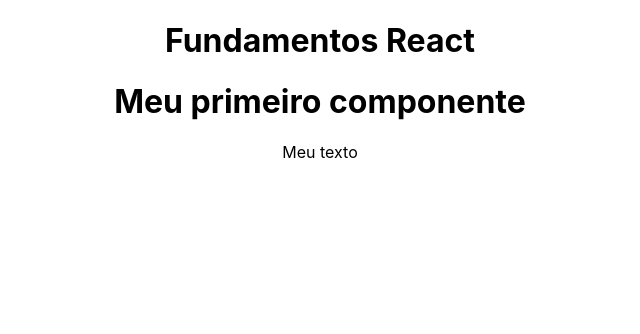
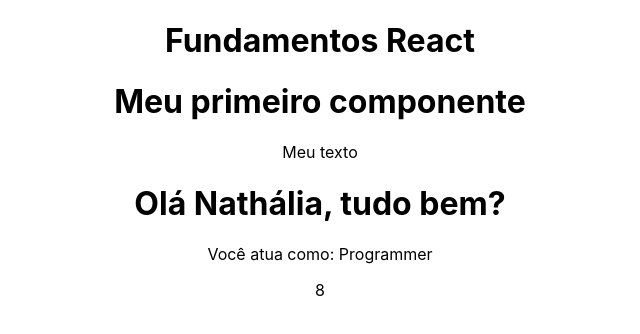
Before and after one commit to Nathrds/react-hora-de-codar, a React (Create React App) app in the folder 2_FUNDAMENTOS/fundamentos/: page / in a window 1280 px wide. Shown: the top 334 px of the page, without its empty margins (320-960 px from the left). Built offline with nearby package versions, Linux system fonts and the light colour scheme.

Commit message:
template expressions

```diff
--- a/2_FUNDAMENTOS/fundamentos/src/App.js
+++ b/2_FUNDAMENTOS/fundamentos/src/App.js
@@ -1,5 +1,6 @@
 // components
 import FirstComponent from './components/FirstComponent';
+import TemplateExpressions from './components/TemplateExpressions';
 
 
 // style - CSS
@@ -11,6 +12,7 @@ function App() {
     <div className="App">
       <h1>Fundamentos React</h1>
       <FirstComponent />
+      <TemplateExpressions />
     </div>
   );
 }
--- /dev/null
+++ b/2_FUNDAMENTOS/fundamentos/src/components/TemplateExpressions.js
@@ -0,0 +1,18 @@
+const TemplateExpressions = () => {
+    const name = "Nathália";
+    const data = {
+        age: 27,
+        job: "Programmer"
+    };
+
+    return (
+        <div>
+            <h1>Olá {name}, tudo bem?</h1>
+            <p>Você atua como: {data.job}</p>
+            <p>{4 + 4}</p>
+            <p>{console.log('JSX React')}</p>
+        </div>
+    );
+};
+
+export default TemplateExpressions;
```
